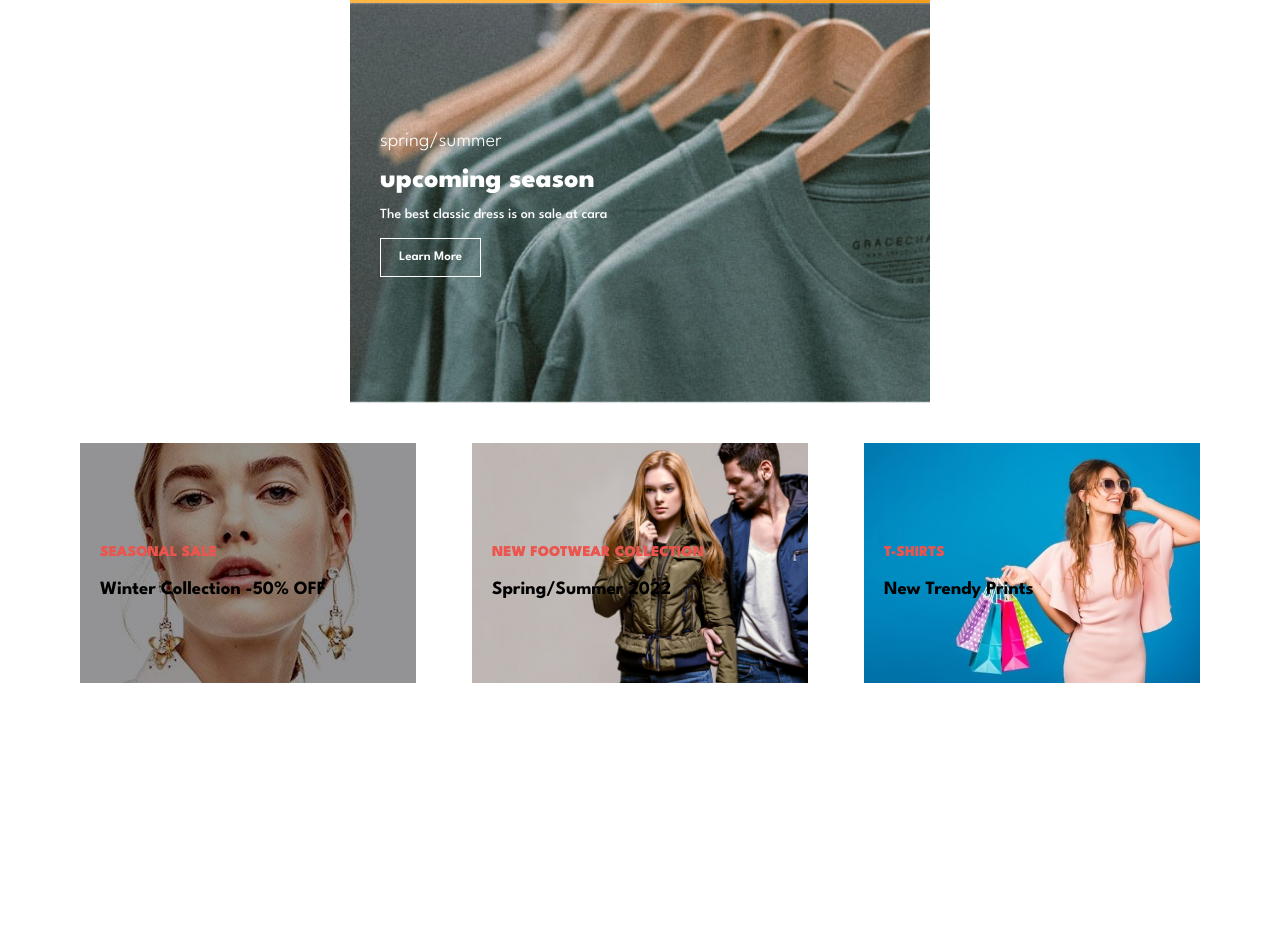
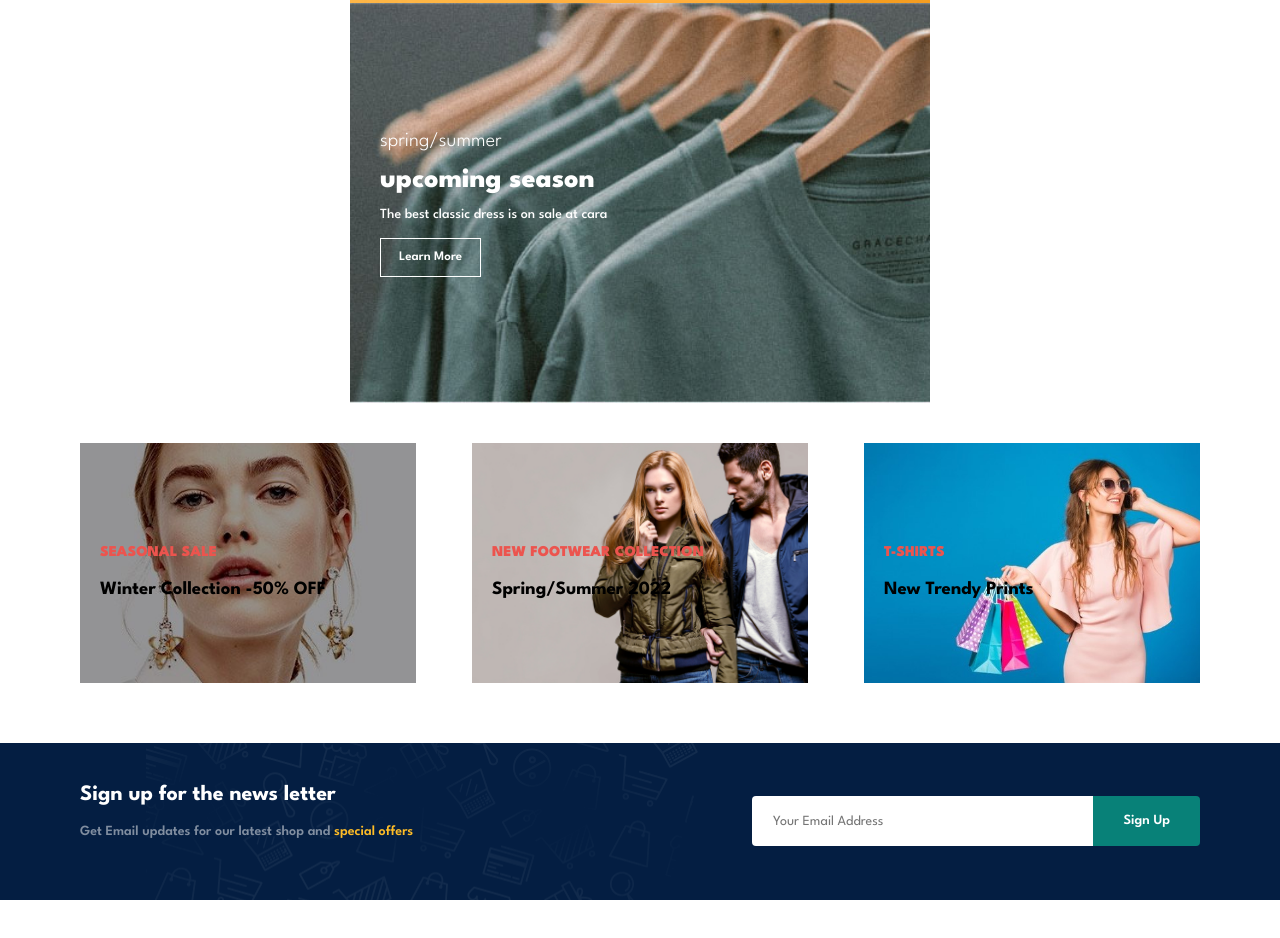
Before and after one commit to SaadVSP96/Ecomerce_Website_Template, a plain HTML site: page index.html in a window 1280 px wide. Shown: the part 3942-4880 px from the top of the page. Before the commit the page ends 4645 px from the top, so only its background shows below. Drawn offline with Linux system fonts and the light colour scheme.

Commit message:
9. Completed the newsletter section

```diff
--- a/index.html
+++ b/index.html
@@ -380,6 +380,20 @@
             </div>
         </section>
 
+        <section id="newsletter" class="section-p1 section-m1">
+            <div class="newstext">
+                <h4>Sign up for the news letter</h4>
+                <p>
+                    Get Email updates for our latest shop and
+                    <span>special offers</span>
+                </p>
+            </div>
+            <div class="form">
+                <input type="text" placeholder="Your Email Address" />
+                <button class="normal">Sign Up</button>
+            </div>
+        </section>
+
         <script src="script.js"></script>
     </body>
 </html>
--- a/style.css
+++ b/style.css
@@ -405,3 +405,55 @@ body {
     font-weight: 900;
     font-size: 15px;
 }
+
+#newsletter {
+    display: flex;
+    justify-content: space-between;
+    flex-wrap: wrap;
+    align-items: center;
+    background-image: url(img/banner/b14.png);
+    background-repeat: no-repeat;
+    background-position: 20% 30%;
+    background-color: #041e42;
+}
+
+#newsletter h4 {
+    font-size: 22px;
+    font-weight: 700;
+    color: #fff;
+}
+
+#newsletter p {
+    font-size: 14px;
+    font-weight: 600;
+    color: #818ea0;
+}
+
+#newsletter p span {
+    color: #ffbd27;
+}
+
+#newsletter .form {
+    display: flex;
+    flex-direction: row;
+    width: 40%;
+}
+#newsletter input {
+    height: 3.125rem;
+    padding: 0 1.25rem;
+    font-size: 14px;
+    width: 100%;
+    border: 1px solid transparent;
+    border-radius: 4px;
+    outline: none;
+    border-top-right-radius: 0px;
+    border-bottom-right-radius: 0px;
+}
+
+#newsletter button {
+    background-color: #088178;
+    color: #fff;
+    white-space: nowrap;
+    border-top-left-radius: 0px;
+    border-bottom-left-radius: 0px;
+}
```
